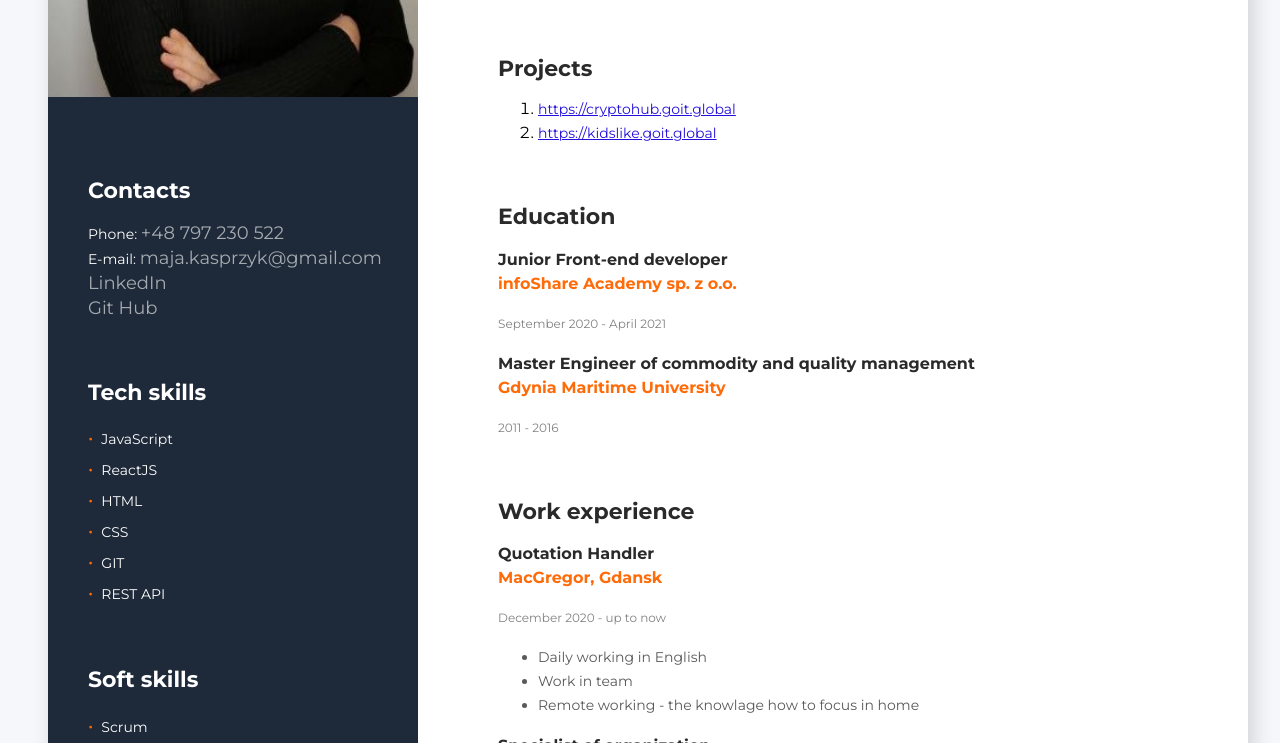
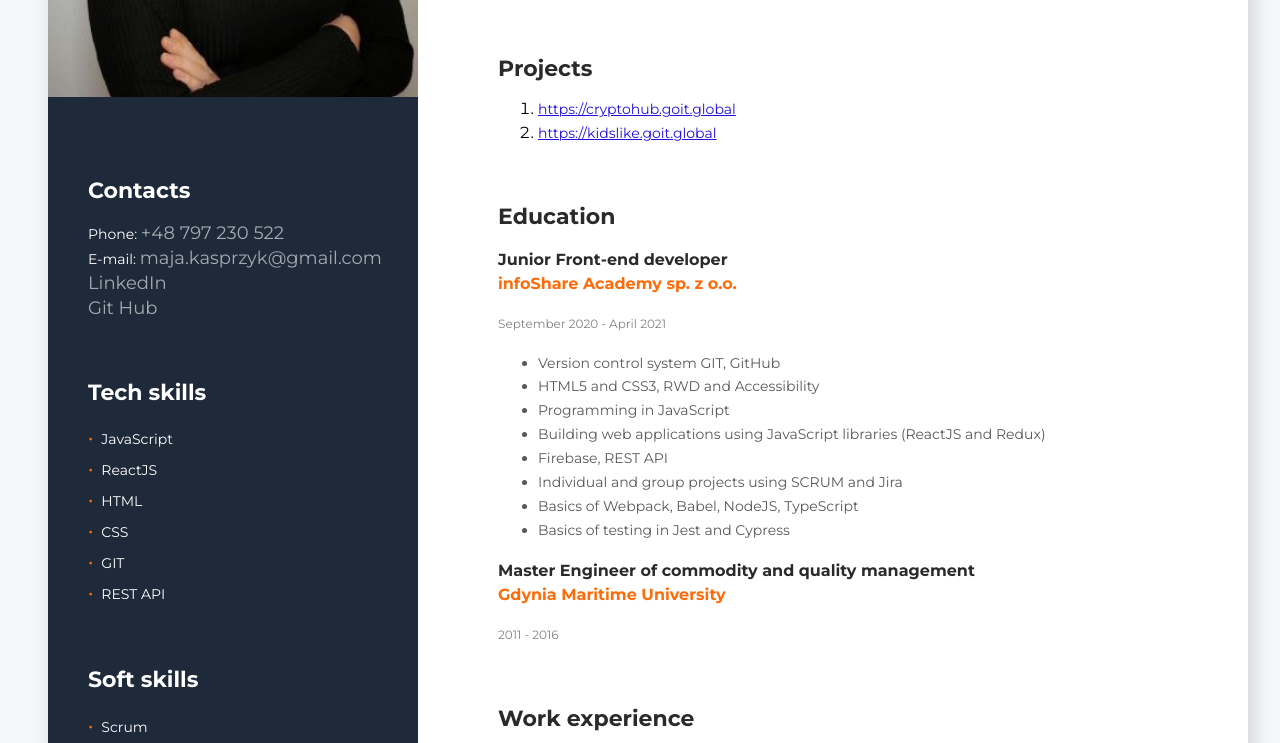
Before and after one commit to majakasprzyk/CV, a plain HTML site: page index.html in a window 1280 px wide. Shown: the part 437-1180 px from the top of the page. Drawn offline with Linux system fonts and the light colour scheme.

Commit message:
add information of infoshare academy

```diff
--- a/index.html
+++ b/index.html
@@ -113,6 +113,16 @@
             <span class="accent">infoShare Academy sp. z o.o.</span>
           </h3>
           <p class="education-time">September 2020 - April 2021</p>
+          <ul class="experience">
+            <li class="experience-item">Version control system GIT, GitHub</li>
+            <li class="experience-item">HTML5 and CSS3, RWD and Accessibility</li>
+            <li class="experience-item">Programming in JavaScript</li>
+            <li class="experience-item">Building web applications using JavaScript libraries (ReactJS and Redux)</li>
+            <li class="experience-item">Firebase, REST API</li>
+            <li class="experience-item">Individual and group projects using SCRUM and Jira</li>
+            <li class="experience-item">Basics of Webpack, Babel, NodeJS, TypeScript</li>
+            <li class="experience-item">Basics of testing in Jest and Cypress</li>
+          </ul>
 
           <h3 class="education-degree">
           Master Engineer of commodity and quality management <br />
```
